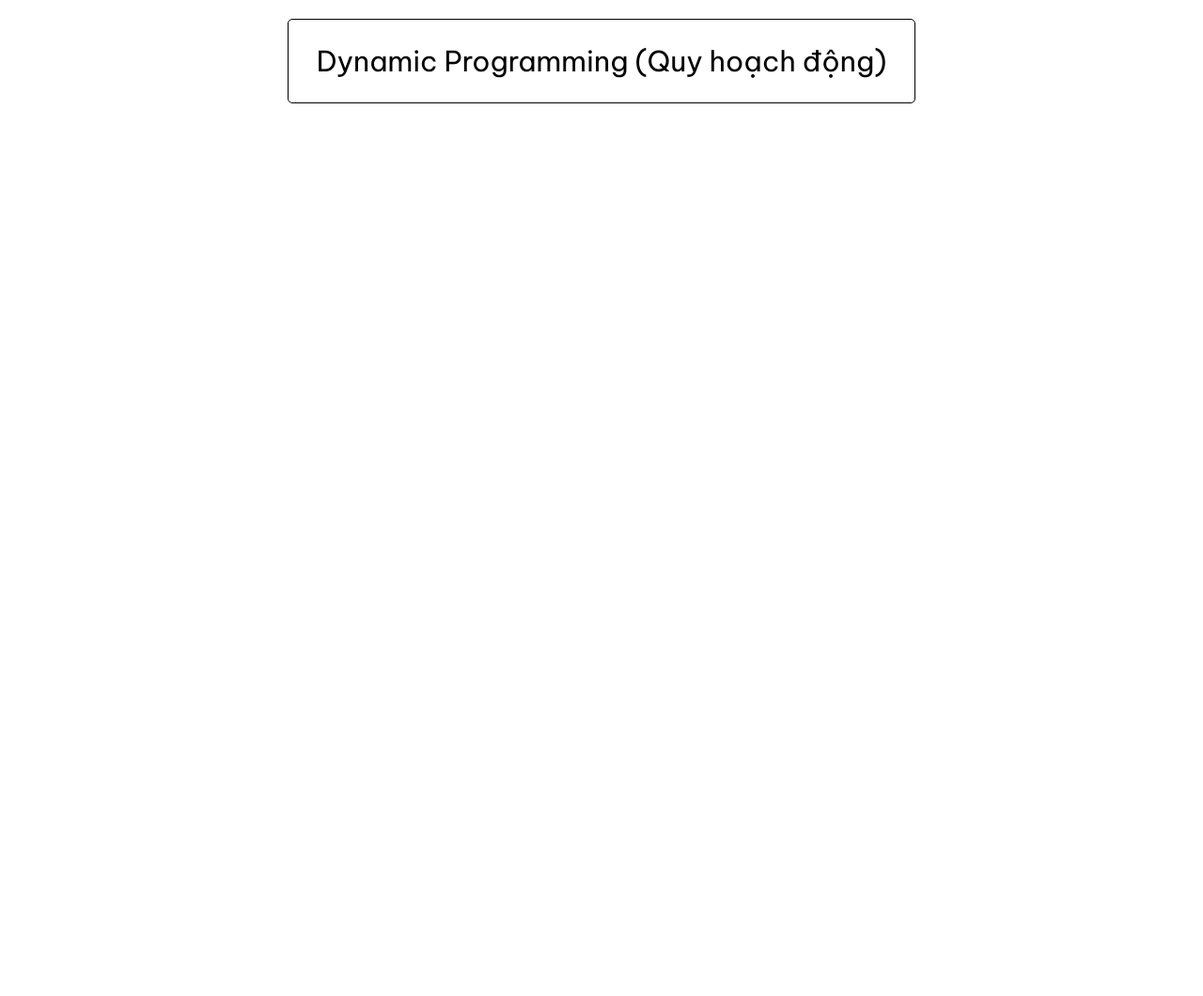
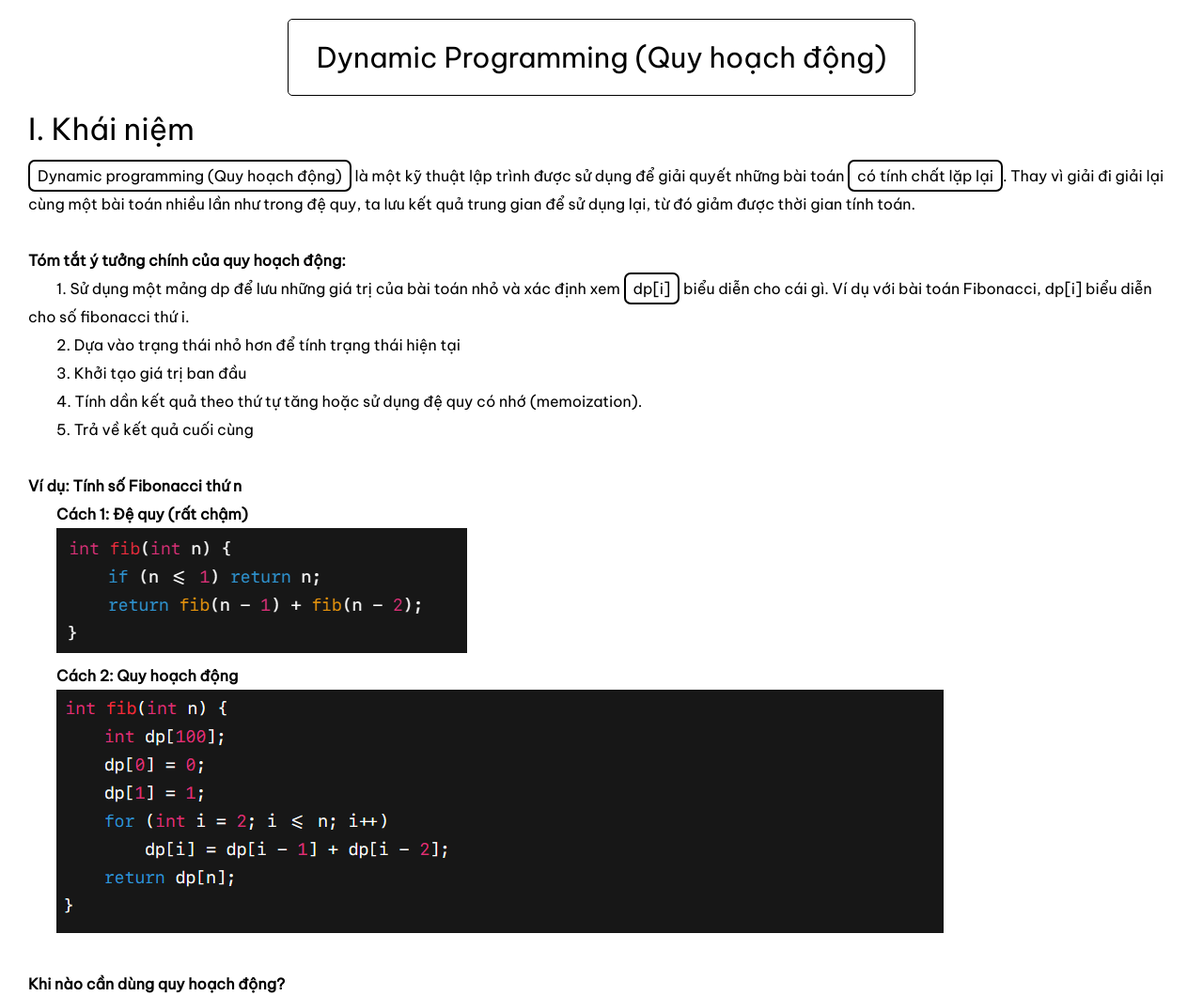
Before and after one commit to DOANANHQUAN/learningCPP, a plain HTML site: page Files/TTNANGCAO/QUY_HOACH_DONG/index.html in a window 1280 px wide. Shown: the top 1060 px of the page at 94% size. Before the commit the page ends 820 px from the top, so only its background shows below. Drawn offline with Linux system fonts and the light colour scheme.

Commit message:
Update files

```diff
--- a/Files/TTNANGCAO/QUY_HOACH_DONG/index.html
+++ b/Files/TTNANGCAO/QUY_HOACH_DONG/index.html
@@ -4,7 +4,7 @@
     <meta charset="UTF-8" />
     <meta name="viewport" content="width=device-width, initial-scale=1.0" />
     <title>Dynamic Programming</title>
-    <link rel="stylesheet" href="./style.css" />
+    <link rel="stylesheet" href="../style.css" />
     <link
       href="https://fonts.googleapis.com/css2?family=Poppins&display=swap&subset=vietnamese"
       rel="stylesheet"
@@ -19,6 +19,74 @@
       <div class="main-title">
         <span class="text">Dynamic Programming (Quy hoạch động)</span>
       </div>
+
+      <div class="main">
+        <div class="section" id="s1">
+          <h1 class="section-title">I. Khái niệm</h1>
+          <p>
+            <span class="highlight">Dynamic programming (Quy hoạch động)</span>
+
+            là một kỹ thuật lập trình được sử dụng để giải quyết những bài toán
+            <span class="highlight">có tính chất lặp lại</span>. Thay vì giải đi
+            giải lại cùng một bài toán nhiều lần như trong đệ quy, ta lưu kết
+            quả trung gian để sử dụng lại, từ đó giảm được thời gian tính toán.
+            <br />
+            <br />
+
+            <span class="bold">Tóm tắt ý tưởng chính của quy hoạch động:</span>
+            <br />
+            <span class="space"
+              >1. Sử dụng một mảng dp để lưu những giá trị của bài toán nhỏ và
+              xác định xem <span class="highlight">dp[i]</span> biểu diễn cho
+              cái gì. Ví dụ với bài toán Fibonacci, dp[i] biểu diễn cho số
+              fibonacci thứ i.</span
+            >
+            <br />
+            <span class="space">
+              2. Dựa vào trạng thái nhỏ hơn để tính trạng thái hiện tại
+            </span>
+            <br />
+            <span class="space"> 3. Khởi tạo giá trị ban đầu </span>
+            <br />
+            <span class="space"
+              >4. Tính dần kết quả theo thứ tự tăng hoặc sử dụng đệ quy có nhớ
+              (memoization).</span
+            >
+            <br />
+            <span class="space">5. Trả về kết quả cuối cùng</span>
+
+            <br />
+            <br />
+
+            <span class="bold">Ví dụ: Tính số Fibonacci thứ n</span>
+            <br />
+            <span class="space bold">Cách 1: Đệ quy (rất chậm)</span>
+            <br />
+            <span class="space">
+              <img src="./images/fibr.png" alt="" />
+            </span>
+            <br />
+            <span class="space bold">Cách 2: Quy hoạch động</span>
+            <br />
+            <span class="space">
+              <img src="./images/fibdp.png" alt="" />
+            </span>
+            <br />
+            <br />
+            <span class="bold">Khi nào cần dùng quy hoạch động?</span>
+            <br />
+            <span class="space"
+              >Bạn cần dùng quy hoạch động nếu bài toán có thể chia thành các
+              bài toán nhỏ hơn, kết quả bài toán lớn phụ thuộc vào bài toán con,
+              các bài toán con trùng nhau.</span
+            >
+          </p>
+        </div>
+
+        <div class="section">
+          <h1 class="section-title">II. Bài tập</h1>
+        </div>
+      </div>
     </div>
   </body>
 </html>
--- a/Files/TTNANGCAO/QUY_HOACH_DONG/style.css
+++ /dev/null
@@ -1,20 +0,0 @@
-body {
-  height: 100vh;
-}
-* {
-  box-sizing: border-box;
-  padding: 0;
-  margin: 0;
-  font-family: "Be Vietnam Pro";
-  transition: 0.2s all ease-in-out;
-}
-
-.main-title {
-  margin: 0 auto;
-  margin-top: 20px;
-  padding: 25px 30px;
-  width: fit-content;
-  border-radius: 5px;
-  font-size: 30px;
-  border: 1px solid black;
-}
--- /dev/null
+++ b/Files/TTNANGCAO/style.css
@@ -0,0 +1,52 @@
+body {
+  height: 100vh;
+}
+* {
+  box-sizing: border-box;
+  padding: 0;
+  margin: 0;
+  font-family: "Be Vietnam Pro";
+  transition: 0.2s all ease-in-out;
+  line-height: 30px;
+}
+
+/* GLOBAL CLASSES */
+.highlight {
+  /* background-color: black; */
+  /* color: white; */
+  border: 2px solid black;
+  width: fit-content;
+  padding: 5px 8px;
+  border-radius: 7px;
+}
+
+.bold {
+  font-weight: 600;
+}
+
+.space {
+  margin-left: 30px;
+}
+
+.main-title {
+  margin: 0 auto;
+  margin-top: 20px;
+  padding: 25px 30px;
+  width: fit-content;
+  border-radius: 5px;
+  font-size: 30px;
+  border: 1px solid black;
+}
+
+.main {
+  padding: 20px 30px;
+}
+
+.section {
+  margin-bottom: 30px;
+}
+
+.section .section-title {
+  font-weight: 580;
+  margin-bottom: 20px;
+}
--- a/style.css
+++ b/style.css
@@ -10,9 +10,9 @@ body {
 }
 
 .welcome {
-  background: #f8f7f7;
+  background: #dbdbdb;
   height: 300px;
-  box-shadow: 0 0 6px 3px #c1c1c1;
+  /* box-shadow: 0 0 6px 3px #c1c1c1; */
   display: flex;
   flex-direction: row;
   justify-content: space-between;
@@ -22,6 +22,7 @@ body {
   font-size: 3rem;
 }
 .welcome .short-desc {
+  max-width: 500px;
   margin-top: 4px;
   color: #6f6e6e;
 }
@@ -38,7 +39,7 @@ body {
 
 .main {
   margin-top: 100px;
-  padding: 10px 15px;
+  padding: 20px 30px;
 }
 
 .section .section-title {
@@ -63,7 +64,7 @@ body {
 }
 
 .section .section-grid {
-  margin-top: 35px;
+  margin-top: 50px;
   display: grid;
   grid-template-columns: repeat(4, 1fr);
   gap: 20px;
@@ -81,5 +82,6 @@ body {
 
   &:hover {
     box-shadow: 0 1px 6px 2px #c1c1c1;
+    color: #ff4b0a;
   }
 }
```
Also changed, not shown: index.html (+5 -2 lines), Files/TTNANGCAO/QUY_HOACH_DONG/images/fibdp.png (added), Files/TTNANGCAO/QUY_HOACH_DONG/images/fibr.png (added).
